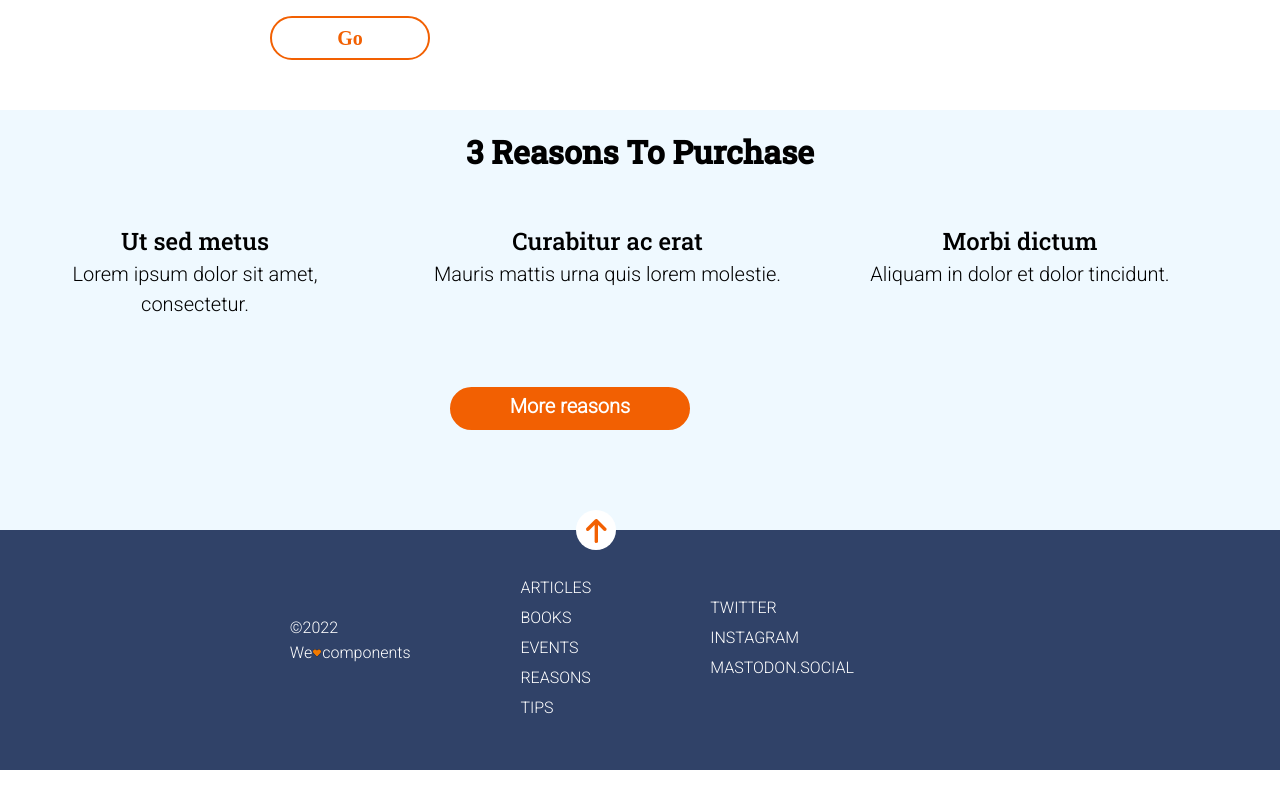
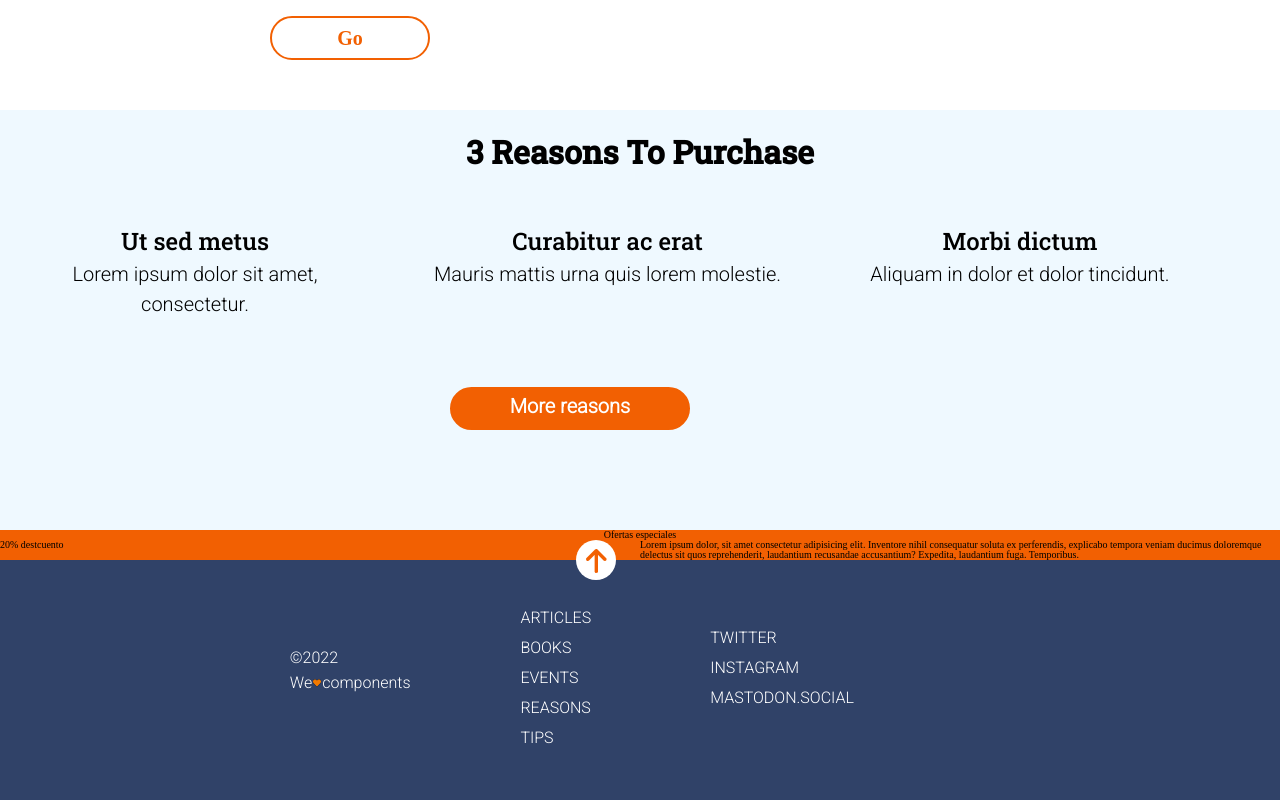
Before and after one commit to Adalab/modulo-1-evaluacion-final-VirginiaMSordo, a website: page src/html/index.html in a window 1280 px wide. Shown: the part 1050-1850 px from the top of the page. Before the commit the page ends 1820 px from the top, so only its background shows below. Drawn offline with nearby package versions, Linux system fonts and the light colour scheme; files that its build step writes are made by us from their sources; files whose address does not match are found by name.

Commit message:
verison3

```diff
--- a/src/html/index.html
+++ b/src/html/index.html
@@ -28,6 +28,8 @@
     <!-- EMPIEZA SECCIÓN 2 (GRID) -->
     <include src="./partials/section2.html"></include>
 
+    <include src="./partials/section3.html"></include>
+
   </main>
 
   <!-- EMPIEZA EL FOOTER (FLEX) -->
--- /dev/null
+++ b/src/html/partials/section3.html
@@ -0,0 +1,5 @@
+<section class="section3">
+    <h2 class="section3__h2"> Ofertas especiales</h2>
+    <h3 class="section3__h3"> 20% destcuento </h3>
+    <h4 class="section3__h4"> Lorem ipsum dolor, sit amet consectetur adipisicing elit. Inventore nihil consequatur soluta ex perferendis, explicabo tempora veniam ducimus doloremque delectus sit quos reprehenderit, laudantium recusandae accusantium? Expedita, laudantium fuga. Temporibus.</h4>
+</section>
--- /dev/null
+++ b/src/scss/layout/_section3.scss
@@ -0,0 +1,3 @@
+.section3 {
+    display: none;
+}
--- a/src/scss/main.scss
+++ b/src/scss/main.scss
@@ -4,6 +4,7 @@
 @import 'layout/header';
 @import 'layout/section1';
 @import 'layout/section2';
+@import 'layout/section3';
 @import 'layout/footer';
 @import 'pages/tablet';
 @import 'pages/desktop';
--- a/src/scss/pages/tablet.scss
+++ b/src/scss/pages/tablet.scss
@@ -85,6 +85,25 @@
     margin-left: 280px;
 }
 
+// section3
+
+.section3 {
+    width: 100%;
+    background-color: $color-principal;
+    display: grid;
+    grid-template-columns: 50% 50%;
+    grid-template-rows: auto auto;
+    &__h2 {
+        grid-column: span 2;
+        text-align: center;
+}
+    &__h3 {
+        grid-column: span 1;
+
+    }
+}
+
+
 
 // FOOTER --------------------
 
```
